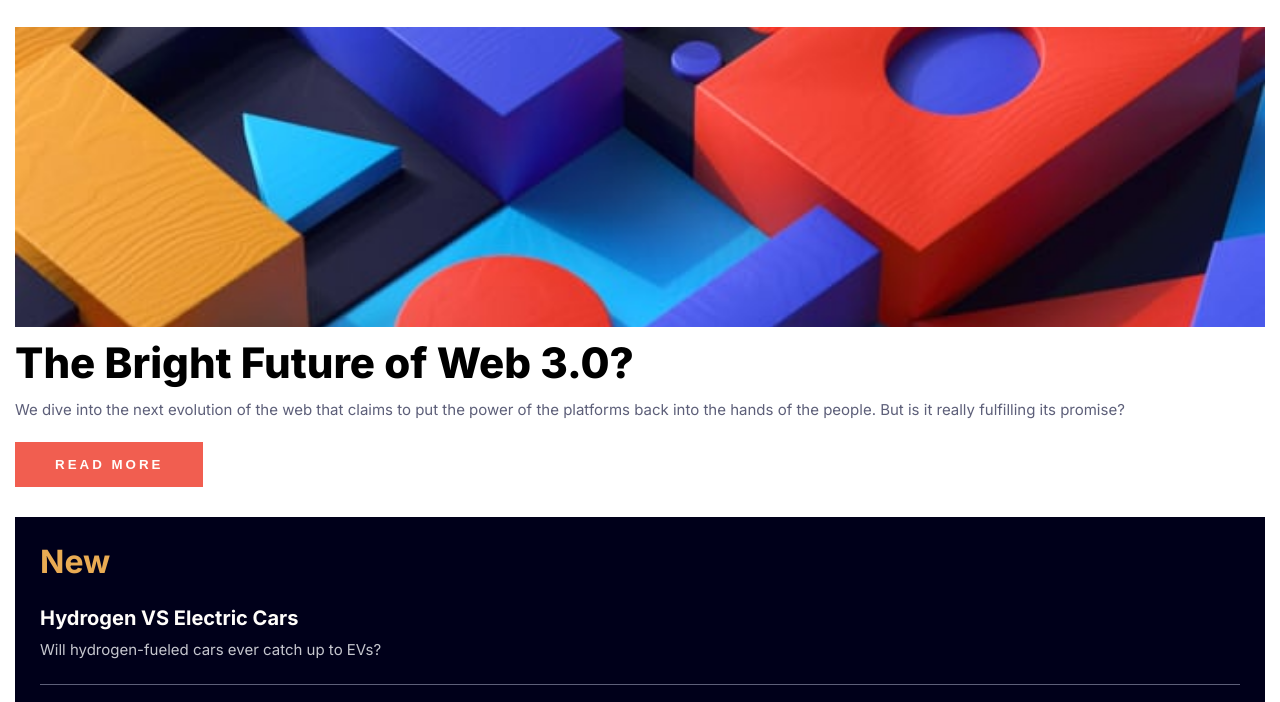
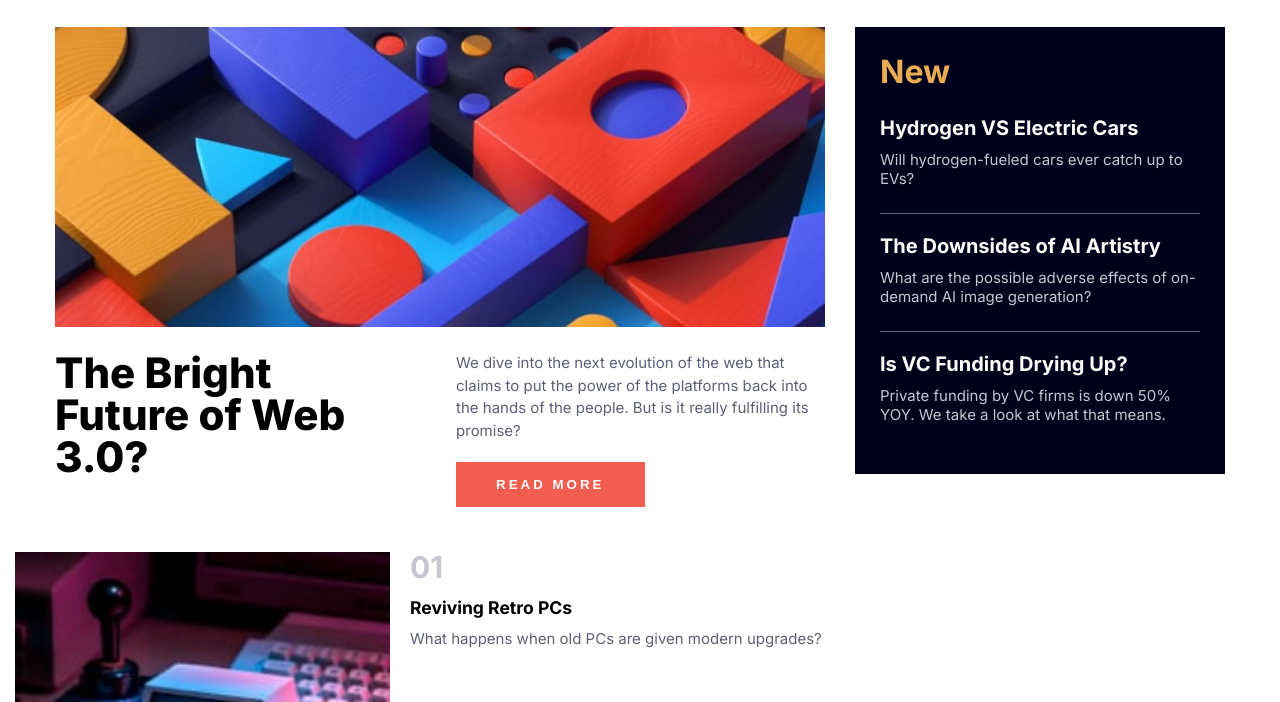
Before and after one commit to MrJouts/frontend-mentor, a website: page news-homepage-main/index.html in a window 1280 px wide. Shown: the part 58-760 px from the top of the page. Drawn offline with Linux system fonts and the light colour scheme.

Commit message:
feat: added desktop styles to main and sidebar

```diff
--- a/news-homepage-main/index.html
+++ b/news-homepage-main/index.html
@@ -27,11 +27,13 @@
   </header>
 
   <main>
-    <section id="main-topic">
+
+    <div class="container">
+      <section class="col-1" id="main-topic">
         <div class="main-bk"></div>
-      <div>
-        <h1>The Bright Future of Web 3.0?</h1>
-        <div>
+        <div class="main-content">
+          <h1 class="main-title">The Bright Future of Web 3.0?</h1>
+          <div class="main-text">
             <p>
               We dive into the next evolution of the web that claims to put the
               power of the platforms back into the hands of the people. But is
@@ -42,7 +44,7 @@
         </div>
       </section>
 
-    <section id="sidebar">
+      <section class="col-2" id="sidebar">
         <div>
           <h2>New</h2>
           <article>
@@ -65,6 +67,7 @@
           </article>
         </div>
       </section>
+    </div>
 
     <section id="news">
       <div>
--- a/news-homepage-main/styles/_main.scss
+++ b/news-homepage-main/styles/_main.scss
@@ -6,3 +6,28 @@ body {
   font-size: 15px;
   font-family: "Inter", sans-serif;
 }
+
+
+@media (min-width: 768px) {
+  .container {
+    max-width: 1200px;
+    margin-inline: auto;
+    display: flex;
+  }
+}
+
+@media (min-width: 992px) {
+  .col-2 {
+    min-width: 360px;
+  }
+}
+
+@media (min-width: 1200px) {
+  .col-1 {
+    width: calc(1200px * 2 / 3);
+  }
+
+  .col-2 {
+    width: calc(1200px / 3);
+  }
+}
--- a/news-homepage-main/styles/_reset.scss
+++ b/news-homepage-main/styles/_reset.scss
@@ -1,4 +1,5 @@
 * {
   margin: 0;
   padding: 0;
+  box-sizing: border-box;
 }
--- a/news-homepage-main/styles/sections/_main-topic.scss
+++ b/news-homepage-main/styles/sections/_main-topic.scss
@@ -4,9 +4,9 @@
   .main-bk {
     height: 300px;
     width: 100%;
-    background: #fff  url("../assets/images/image-web-3-mobile.jpg") center center;
+    background: #fff url("../assets/images/image-web-3-mobile.jpg") center center;
     background-size: cover;
-    margin-bottom: 15px;
+    margin-bottom: 25px;
   }
 
   h1 {
@@ -32,3 +32,19 @@
     letter-spacing: 3px;
   }
 }
+
+@media (min-width: 992px) {
+  .main-content {
+    display: flex;
+    column-gap: 30px;
+  }
+
+  .main-title {
+    width: 50%;
+    padding-right: 50px;
+  }
+
+  .main-text {
+    width: 50%;
+  }
+}
```
Also changed, not shown: news-homepage-main/styles/styles.css, 1 other file. Lines whose indentation alone changed are shown as unchanged.
